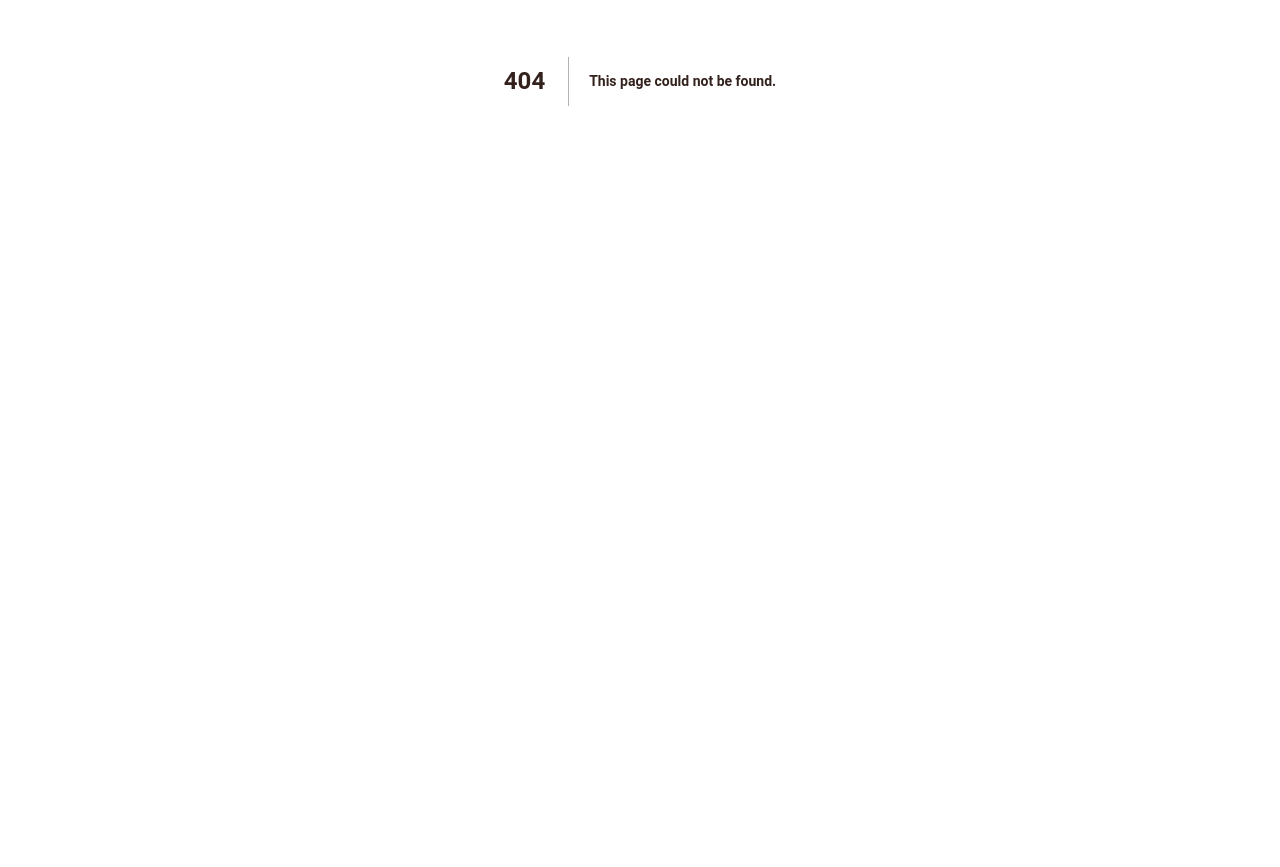
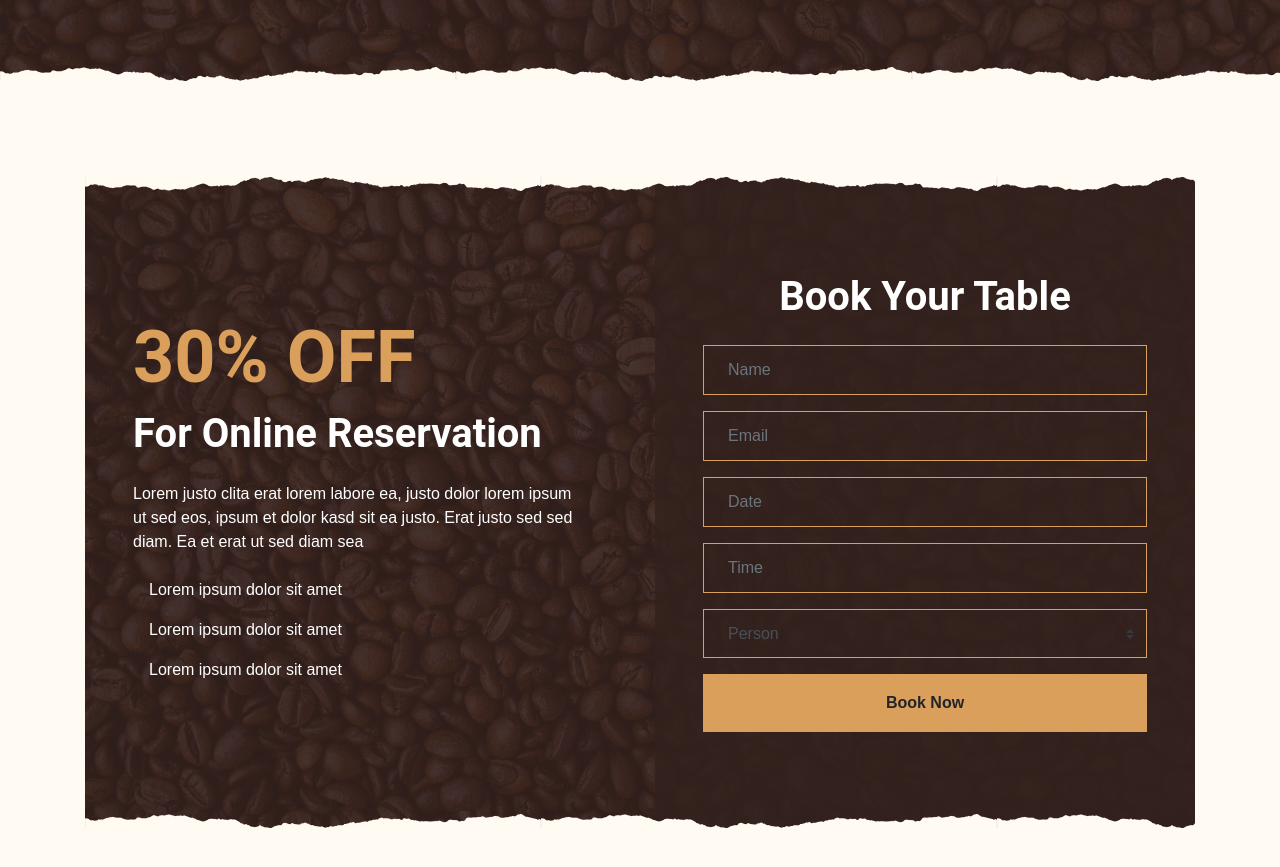
Before and after one commit to AmirAliAzimloo/SSR-SSG-Next13-Pages, a Next.js app: page /Reservation in a window 1280 px wide. Before the commit this address had no page. Shown: the part 319-1186 px from the top of the page. Before the commit the page ends 800 px from the top, so only its background shows below. Built offline with nearby package versions, Linux system fonts and the light colour scheme.

Commit message:
reservation & tetimonial completed

```diff
--- a/components/modules/Navbar/Navbar.tsx
+++ b/components/modules/Navbar/Navbar.tsx
@@ -48,10 +48,10 @@ function Navbar() {
                 Pages
               </a>
               <div className={`${styles.dropdown_menu} ${styles.text_capitalize}`}>
-                <a href="reservation.html" className={`${styles.dropdown_item}`}>
+                <Link href="/Reservation" className={`${styles.dropdown_item}`}>
                   Reservation
-                </a>
-                <a href="testimonial.html" className={`${styles.dropdown_item}`}>
+                </Link>
+                <a href="/testimonial" className={`${styles.dropdown_item}`}>
                   Testimonial
                 </a>
               </div>
--- a/components/templates/Index/Menu.tsx
+++ b/components/templates/Index/Menu.tsx
@@ -7,7 +7,6 @@ interface MenuProps{
 }
 
 function Menu({ data }:MenuProps) {
-  console.log("Menu =>", data);
 
   return (
     <div className="container-fluid pt-5">
--- a/components/templates/Reservation/ReservationDetail.tsx
+++ b/components/templates/Reservation/ReservationDetail.tsx
@@ -1,7 +1,112 @@
 import React from "react";
 
 function ReservationDetail() {
-  return <div>ReservationDetail</div>;
+  return (
+    <div className="container-fluid py-5">
+      <div className="container">
+        <div className="reservation position-relative overlay-top overlay-bottom">
+          <div className="row align-items-center">
+            <div className="col-lg-6 my-5 my-lg-0">
+              <div className="p-5">
+                <div className="mb-4">
+                  <h1 className="display-3 text-primary">30% OFF</h1>
+                  <h1 className="text-white">For Online Reservation</h1>
+                </div>
+                <p className="text-white">
+                  Lorem justo clita erat lorem labore ea, justo dolor lorem
+                  ipsum ut sed eos, ipsum et dolor kasd sit ea justo. Erat justo
+                  sed sed diam. Ea et erat ut sed diam sea
+                </p>
+                <ul className="list-inline text-white m-0">
+                  <li className="py-2">
+                    <i className="fa fa-check text-primary mr-3"></i>Lorem ipsum
+                    dolor sit amet
+                  </li>
+                  <li className="py-2">
+                    <i className="fa fa-check text-primary mr-3"></i>Lorem ipsum
+                    dolor sit amet
+                  </li>
+                  <li className="py-2">
+                    <i className="fa fa-check text-primary mr-3"></i>Lorem ipsum
+                    dolor sit amet
+                  </li>
+                </ul>
+              </div>
+            </div>
+            <div className="col-lg-6">
+              <div
+                className="text-center p-5"
+                style={{ background: "rgba(51, 33, 29, .8)" }}
+              >
+                <h1 className="text-white mb-4 mt-5">Book Your Table</h1>
+                <form className="mb-5">
+                  <div className="form-group">
+                    <input
+                      type="text"
+                      className="form-control bg-transparent border-primary p-4"
+                      placeholder="Name"
+                      required={true}
+                    />
+                  </div>
+                  <div className="form-group">
+                    <input
+                      type="email"
+                      className="form-control bg-transparent border-primary p-4"
+                      placeholder="Email"
+                      required={true}
+                    />
+                  </div>
+                  <div className="form-group">
+                    <div className="date" id="date" data-target-input="nearest">
+                      <input
+                        type="text"
+                        className="form-control bg-transparent border-primary p-4 datetimepicker-input"
+                        placeholder="Date"
+                        data-target="#date"
+                        data-toggle="datetimepicker"
+                      />
+                    </div>
+                  </div>
+                  <div className="form-group">
+                    <div className="time" id="time" data-target-input="nearest">
+                      <input
+                        type="text"
+                        className="form-control bg-transparent border-primary p-4 datetimepicker-input"
+                        placeholder="Time"
+                        data-target="#time"
+                        data-toggle="datetimepicker"
+                      />
+                    </div>
+                  </div>
+                  <div className="form-group">
+                    <select
+                      className="custom-select bg-transparent border-primary px-4"
+                      style={{ height: "49px" }}
+                    >
+                      <option selected={true}>Person</option>
+                      <option value="1">Person 1</option>
+                      <option value="2">Person 2</option>
+                      <option value="3">Person 3</option>
+                      <option value="3">Person 4</option>
+                    </select>
+                  </div>
+
+                  <div>
+                    <button
+                      className="btn btn-primary btn-block font-weight-bold py-3"
+                      type="submit"
+                    >
+                      Book Now
+                    </button>
+                  </div>
+                </form>
+              </div>
+            </div>
+          </div>
+        </div>
+      </div>
+    </div>
+  );
 }
 
 export default ReservationDetail;
--- a/components/templates/Testimonial/Comments.tsx
+++ b/components/templates/Testimonial/Comments.tsx
@@ -1,7 +1,34 @@
+import Testimonial from "@/components/modules/Testimonial/Testimonial";
+import { CommentsTypes } from "@/types/serverTypes";
 import React from "react";
 
-function Comments() {
-  return <div>Comments</div>;
+interface CommentsProps{
+  data:CommentsTypes[]
+}
+
+function Comments({ data }:CommentsProps) {
+  console.log("Comments =>", data);
+
+  return (
+    <div className="container-fluid py-5">
+      <div className="container">
+        <div className="section-title">
+          <h4
+            className="text-primary text-uppercase"
+            style={{ letterSpacing: "5px" }}
+          >
+            Testimonial
+          </h4>
+          <h1 className="display-4">Our Clients Say</h1>
+        </div>
+        <div className="owl-carousel testimonial-carousel">
+          {data.slice(0, 4).map((comment) => (
+            <Testimonial {...comment} key={comment.id} />
+          ))}
+        </div>
+      </div>
+    </div>
+  );
 }
 
 export default Comments;
--- /dev/null
+++ b/pages/Reservation/index.tsx
@@ -0,0 +1,15 @@
+import PageHeader from '@/components/modules/PageHeader/PageHeader'
+import ReservationDetail from '@/components/templates/Reservation/ReservationDetail'
+import React from 'react'
+
+function index() {
+  return (
+    <>
+    <PageHeader route="Reservation" />
+    <ReservationDetail />
+
+    </>
+  )
+}
+
+export default index
--- a/pages/Reservation/inedx.tsx
+++ /dev/null
@@ -1,7 +0,0 @@
-import React from "react";
-
-function Reservation() {
-  return <h1>Reservation Page</h1>;
-}
-
-export default Reservation;
--- a/pages/testimonial/index.tsx
+++ b/pages/testimonial/index.tsx
@@ -1,7 +1,31 @@
+import PageHeader from "@/components/modules/PageHeader/PageHeader";
+import Comments from "@/components/templates/Testimonial/Comments";
+import { CommentsTypes } from "@/types/serverTypes";
 import React from "react";
 
-function Testimonial() {
-  return <h1>Testimonial Page :))</h1>;
+interface TestimonialProps{
+  comments:CommentsTypes[]
+}
+
+function Testimonial({ comments }:TestimonialProps) {
+  return (
+    <>
+      <PageHeader route="Testimonial" />
+      <Comments data={comments} />
+    </>
+  );
+}
+
+export async function getStaticProps(context:any) {
+  const res = await fetch("http://localhost:4000/comments");
+  const comments : CommentsTypes[] = await res.json();
+
+  return {
+    props: {
+      comments,
+    },
+    revalidate: 60 * 60 * 12, // 12h
+  };
 }
 
 export default Testimonial;
```
